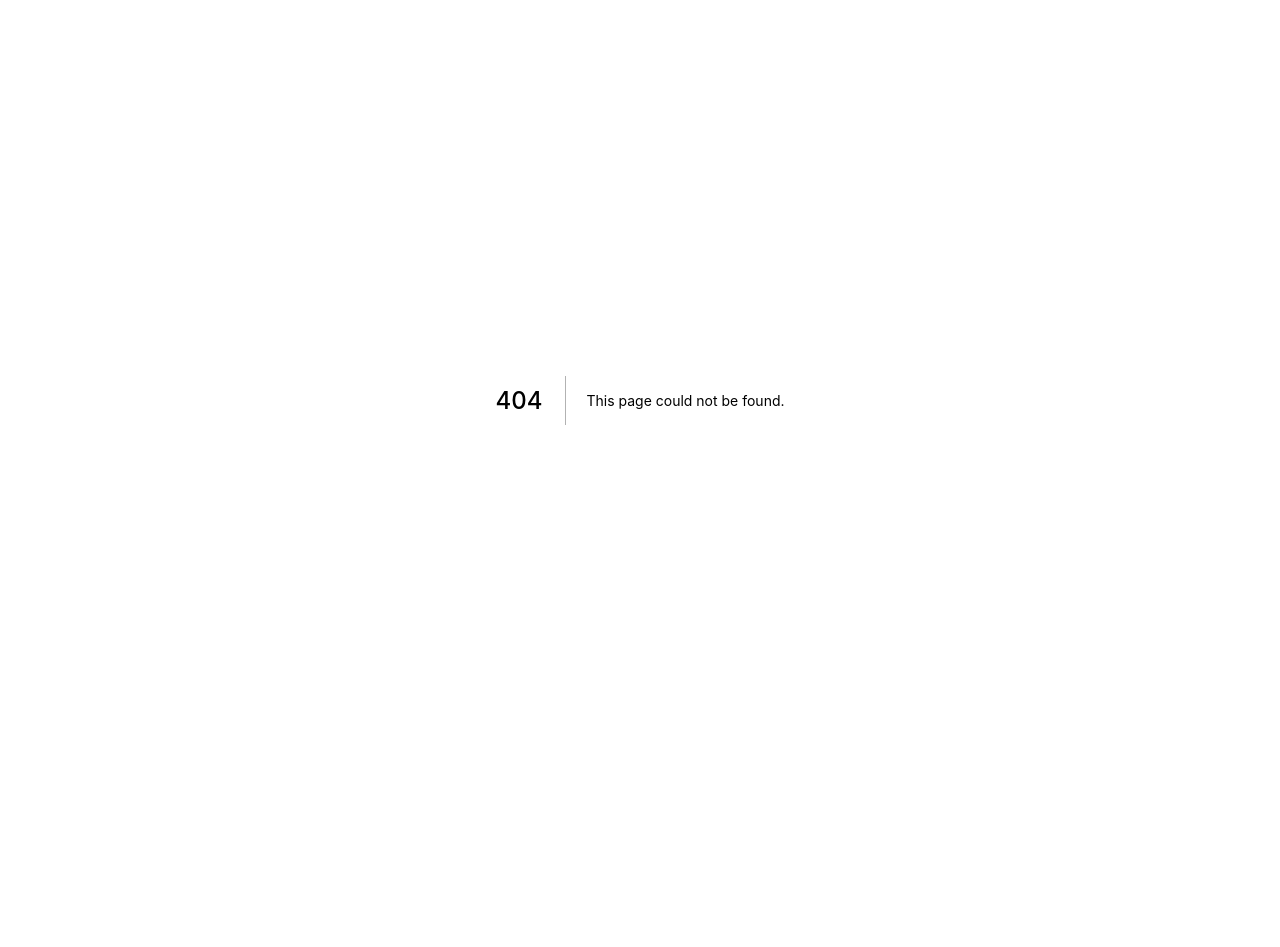
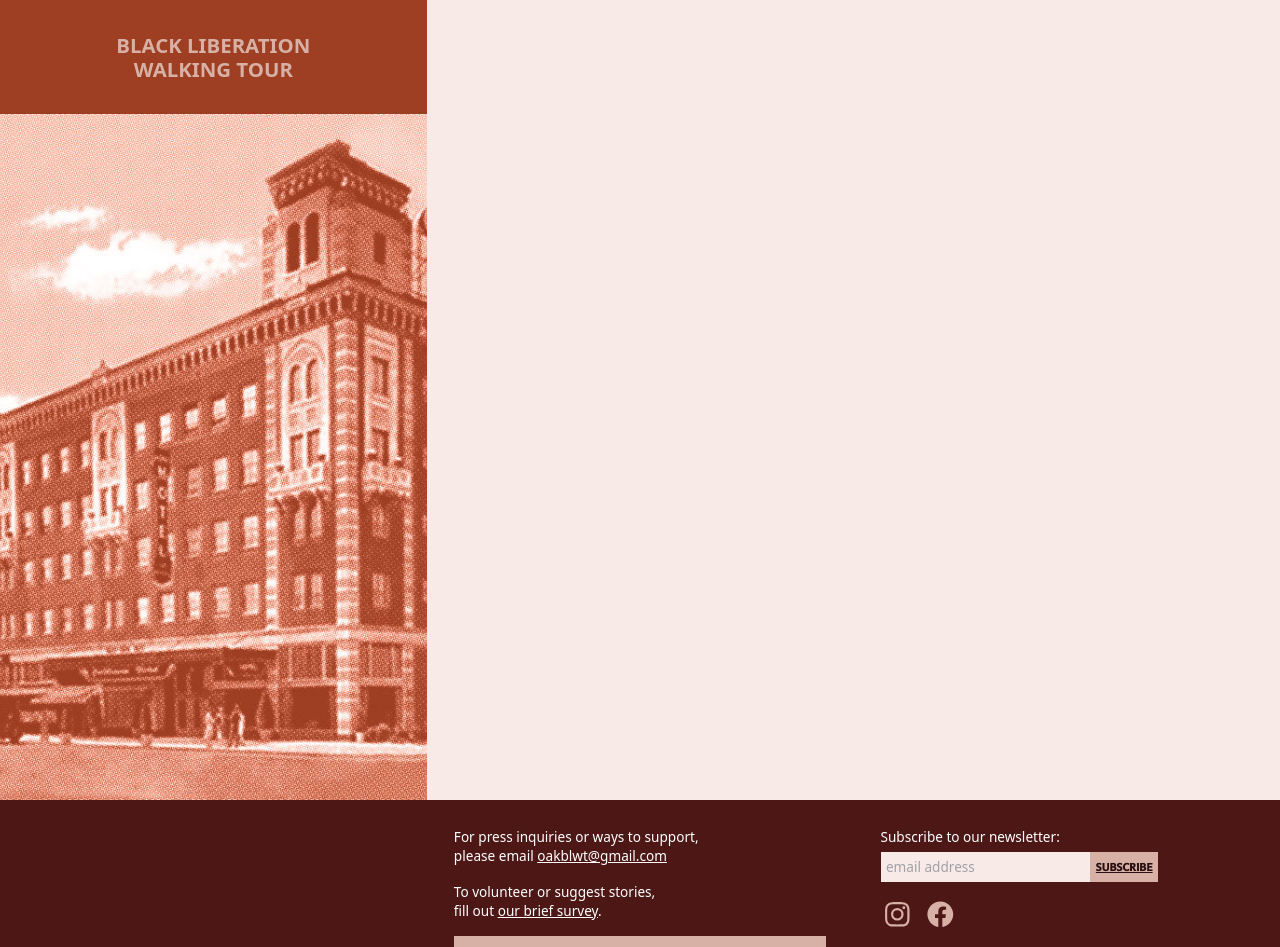
Before and after one commit to travis/black-liberation-tour, a Next.js app: page /donate in a window 1280 px wide. Before the commit this address had no page. Shown: the top 947 px of the page. Before the commit the page ends 800 px from the top, so only its background shows below. Built offline with nearby package versions, Linux system fonts and the light colour scheme.

Commit message:
start the /donate page, but hide the Donate button for now

```diff
--- a/components/DonateButton.jsx
+++ b/components/DonateButton.jsx
@@ -2,7 +2,7 @@ import PinkButton from './PinkButton'
 
 export default function DonateButton(props) {
   return (
-    <PinkButton href="https://TODO.TODO/TODO/what/is/the/link?" className={props.className}>
+    <PinkButton href="/donate" className={props.className}>
       Donate to the project
     </PinkButton>
   )
--- /dev/null
+++ b/pages/donate.jsx
@@ -0,0 +1,39 @@
+import Image from 'next/image'
+import Link from 'next/link'
+import { Component, createRef } from 'react'
+import Footer from '../components/Footer'
+import { Arrow } from '../components/icons'
+import Map from '../components/Map'
+import { TourStopLogo } from '../components/tour'
+
+import { center, tourLocations } from '../lib/data'
+
+export default class Donate extends Component {
+  render() {
+    return (
+      <div className="<Donate> w-full h-full">
+        <main className="flex flex-col lg:flex-row min-w-full min-h-full">
+          <div className="flex flex-col lg:w-1/3 text-white bg-black">
+            <TourStopLogo className="mb-0" />
+            <div className="h-192 lg:flex-grow">
+              <img src="/places/CA-hotel.jpg" className="object-cover w-full h-full block" />
+            </div>
+          </div>
+          <div className="flex flex-col sm:flex-row lg:w-2/3 min-h-0">
+            {/* ///////////////////////////////////////////////////////////////////// */}
+            {/*  DONATE INFO //////////////////////////////////////////////////////// */}
+            {/* ///////////////////////////////////////////////////////////////////// */}
+            <div className="flex flex-col sm:w-1/2 md:w-2/5 text-left px-24 p-24 sm:px-10 sm:p-24 bg-pink overflow-y-auto text-6xl sm:text-4xl md:text-2xl lg:text-lg"></div>
+
+            {/* ////////////////////////////////////////////////////////////////////// */}
+            {/* SPONSORS ///////////////////////////////////////////////////////////// */}
+            {/* ////////////////////////////////////////////////////////////////////// */}
+            <div className="p-10 sm:p-6 sm:w-1/2 md:w-3/5 bg-pink overflow-y-scroll"></div>
+          </div>
+        </main>
+
+        <Footer />
+      </div>
+    )
+  }
+}
--- a/pages/index.jsx
+++ b/pages/index.jsx
@@ -16,8 +16,8 @@ export default function Home() {
           {/* This next/image position:relative  ^ requirement is just weird. */}
           <img src="/home-logo.png" className="object-contain w-full h-full absolute inset-0" />
         </div>
-        <div className={`relative`}>
-          <img src="/places/CA-hotel.jpg" className="object-cover w-full h-full absolute inset-0" />
+        <div>
+          <img src="/places/CA-hotel.jpg" className="object-cover w-full h-full block" />
         </div>
         <div
           className={`py-24 px-24 md:py-12 md:px-12 flex flex-col justify-center items-start ${
@@ -68,7 +68,7 @@ export default function Home() {
               RSVP on the Event Page
             </PinkButton>
             <br />
-            <DonateButton className="w-5/6 md:w-3/4" />
+            <DonateButton className="hidden w-5/6 md:w-3/4" />
             <div className="hidden md:flex-grow mb-24 md:mb-6" />
             <p className="hidden">
               <em>Thank you sponsors NAME and NAME NAME for allocating the grant and making this happen!</em>
```
